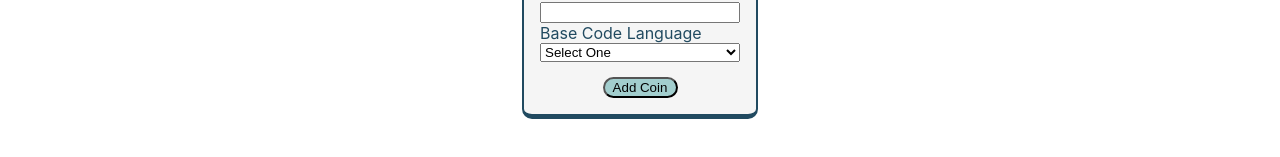
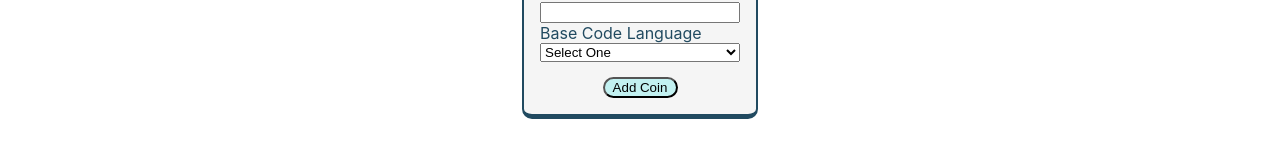
Before and after one commit to jacobsaltzman/phase-2-project, a React (Create React App) app in the folder phase-2-project/: page /newcoin in a window 1280 px wide. Shown: the part 517-674 px from the top of the page. Built offline with nearby package versions, Linux system fonts and the light colour scheme; data requests are answered from the project's data file.

Commit message:
Changes button opacity and color

```diff
--- a/phase-2-project/src/index.css
+++ b/phase-2-project/src/index.css
@@ -51,7 +51,7 @@ section {
   margin-top: 15px;
   text-align: center;
   align-self: center;
-  background-color: rgb(162, 206, 206);
+  background-color: rgba(143, 236, 236, 0.493);
   border-radius: 15px;
 }
 
```
